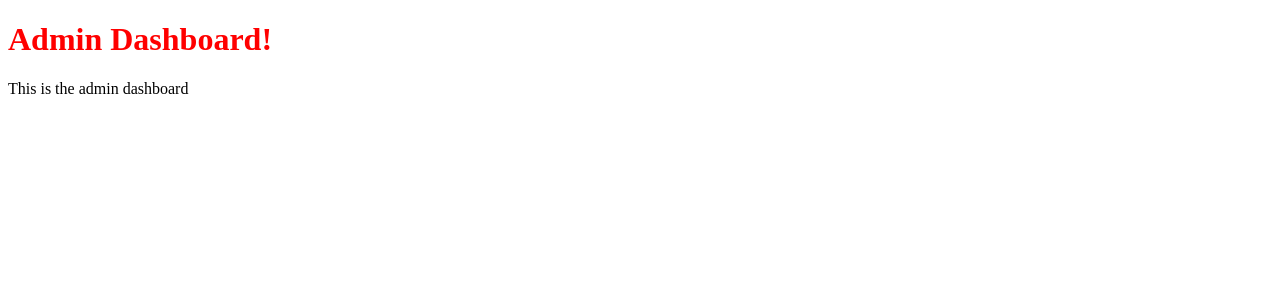
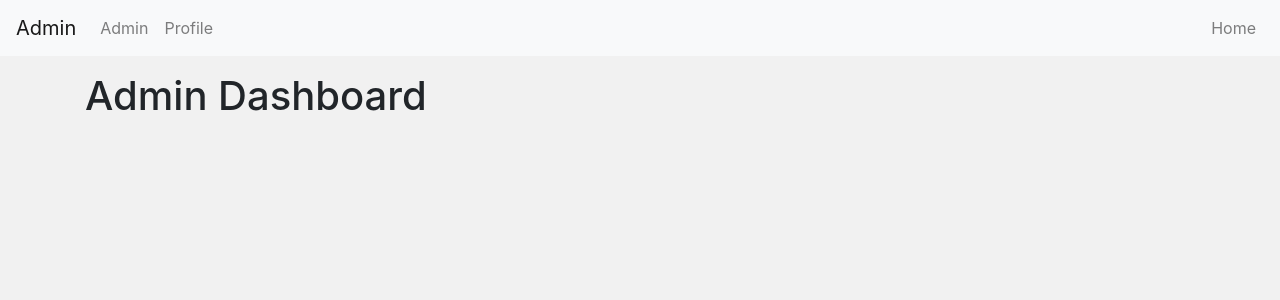
Before and after one commit to sushant7326/flask-tut-1, a Flask app: page /admin/dashboard in a window 1280 px wide. Shown: the top 300 px of the page. Run offline with Flask 3, Linux system fonts and the light colour scheme.

Commit message:
inherit templates to public homepage and admin dashboard

```diff
--- a/app/templates/admin/dashboard.html
+++ b/app/templates/admin/dashboard.html
@@ -1,12 +1,14 @@
-<!DOCTYPE html>
-<html lang="en">
-<head>
-    <meta charset="UTF-8">
-    <meta name="viewport" content="width=device-width, initial-scale=1.0">
-    <title>Document</title>
-</head>
-<body>
-    <h1 style="color:red"> Admin Dashboard! </h1>
-    <p>This is the admin dashboard</p>
-</body>
-</html>
+{% extends "admin/templates/admin_template.html" %}
+
+{% block title %}Admin Dashboard{% endblock %}
+
+{% block main %}
+<div class="container">
+    <div class="row">
+        <div class="col">
+            <h1>Admin Dashboard</h1>
+        </div>
+    </div>
+</div>
+
+{% endblock %}
```
Also changed, not shown: app/templates/public/index.html (+15 -15 lines).
